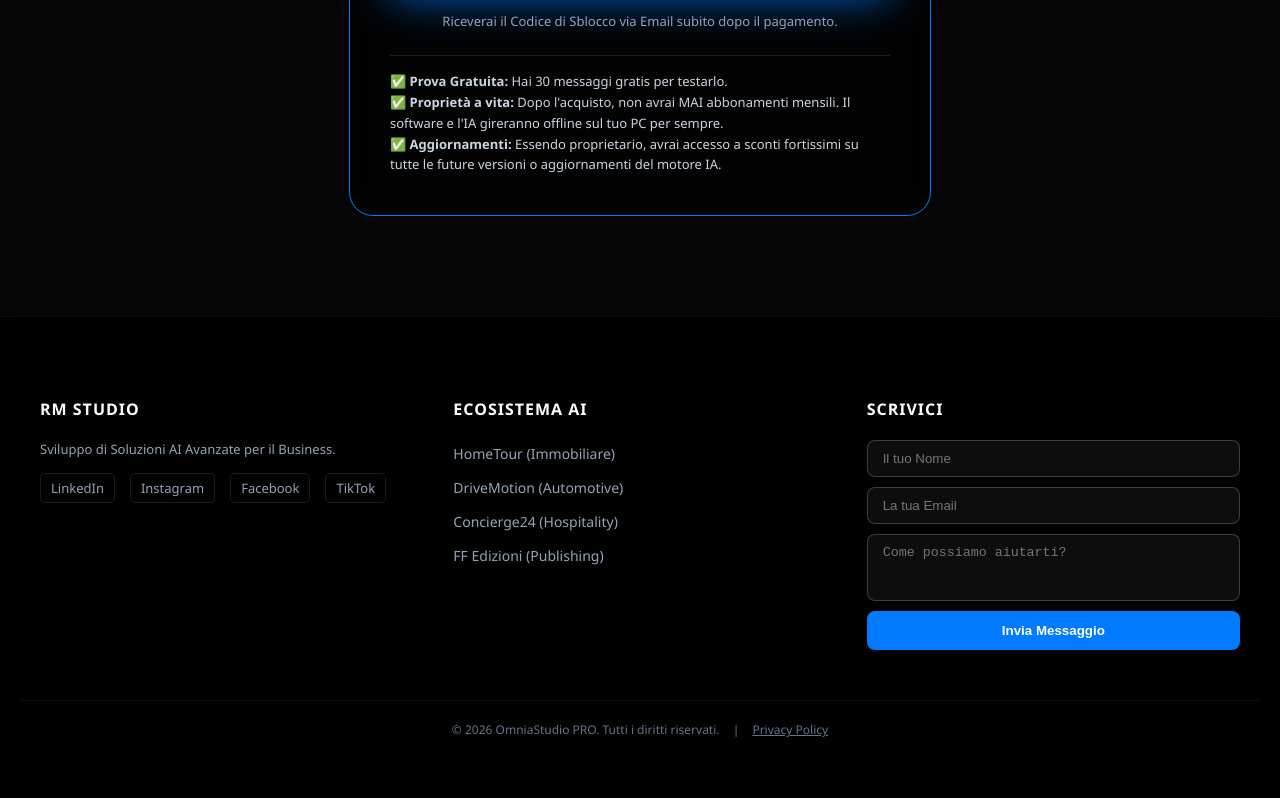
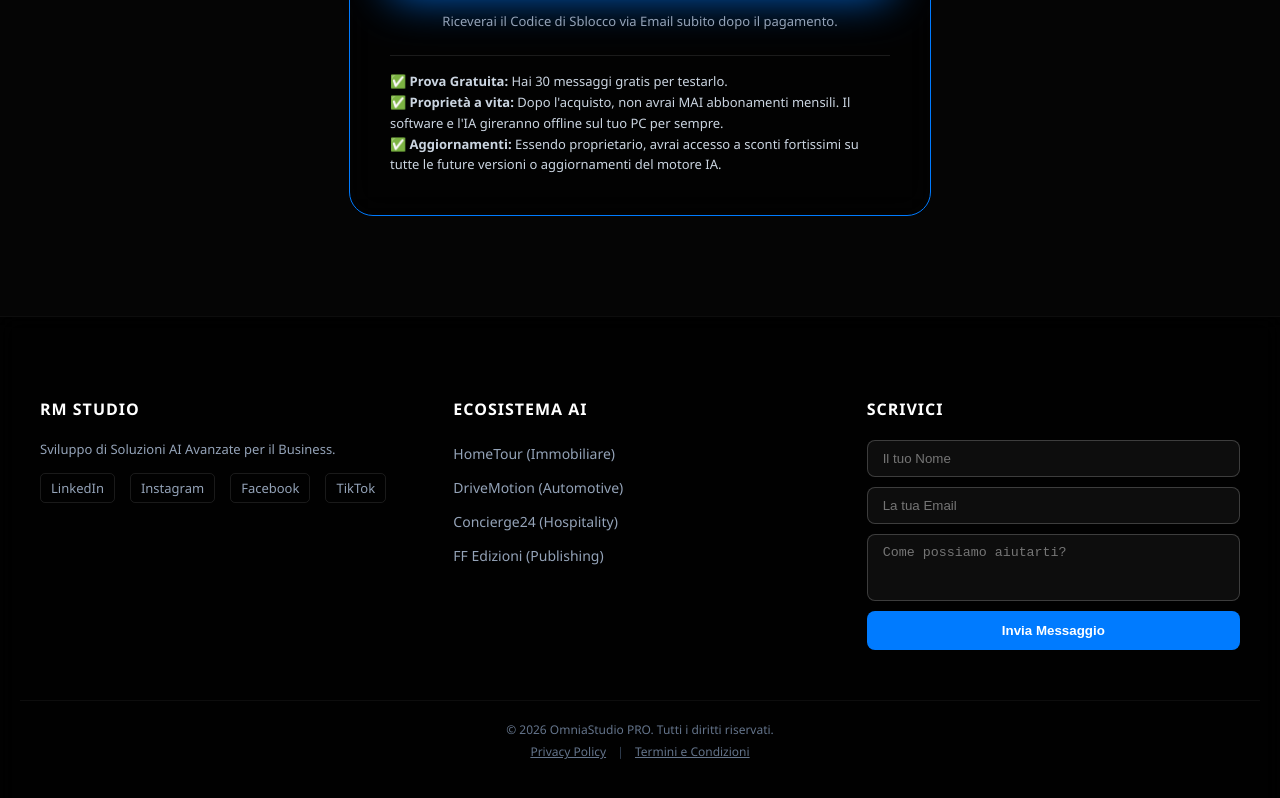
Before and after one commit to Rickym2025/OmniaStudio, a plain HTML site: page index.html in a window 1280 px wide. Shown: the part 3445-4243 px from the top of the page. Drawn offline with Linux system fonts and the light colour scheme.

Commit message:
Update index.html

```diff
--- a/index.html
+++ b/index.html
@@ -545,9 +545,10 @@
                 </div>
             </div>
             <div style="text-align: center; margin-top: 50px; border-top: 1px solid rgba(255,255,255,0.05); padding-top: 20px; font-size: 12px; color: #64748b;">
-                &copy; 2026 OmniaStudio PRO. Tutti i diritti riservati.
-                <span style="margin: 0 10px;">|</span>
-                <a href="/privacy" target="_blank" style="color: #64748b; text-decoration: underline;" onmouseover="this.style.color='#007bff'" onmouseout="this.style.color='#64748b'">Privacy Policy</a>
+                &copy; 2026 OmniaStudio PRO. Tutti i diritti riservati.<br>
+                <a href="/privacy.html" target="_blank" style="color: #64748b; text-decoration: underline; display: inline-block; margin-top: 5px;" onmouseover="this.style.color='#007bff'" onmouseout="this.style.color='#64748b'">Privacy Policy</a>
+                <span style="margin: 0 8px; color: #334155;">|</span>
+                <a href="https://rmstudio.app/termini.html" target="_blank" style="color: #64748b; text-decoration: underline; display: inline-block; margin-top: 5px;" onmouseover="this.style.color='#007bff'" onmouseout="this.style.color='#64748b'">Termini e Condizioni</a>
             </div>
         </footer>
     </div>
```
